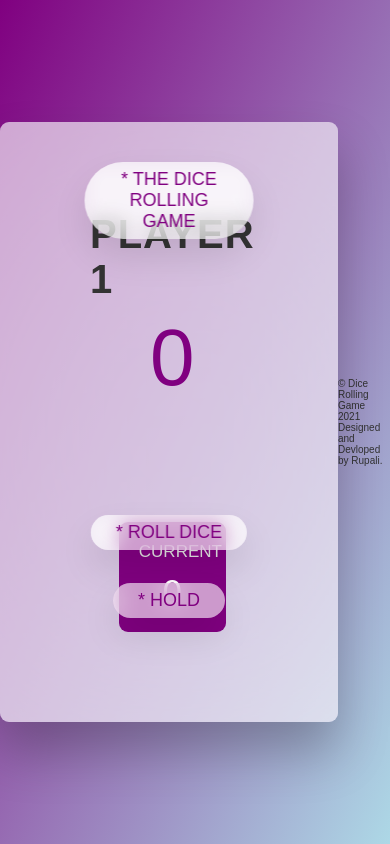
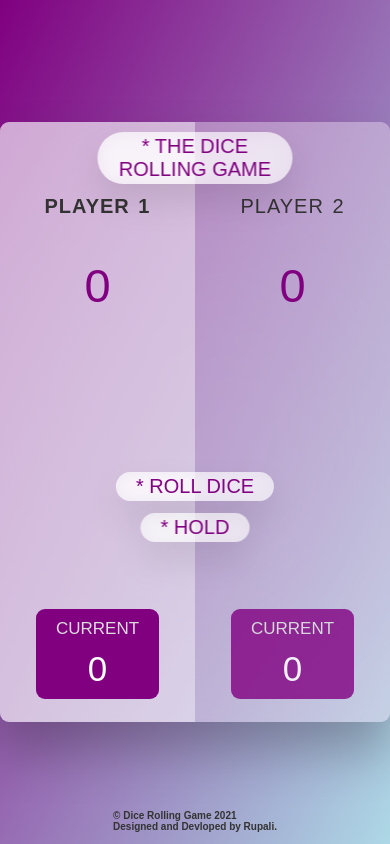
Before and after one commit to rupali-codes/dice-rolling-game, a plain HTML site: page index.html in a window 390 px wide. Drawn offline with Linux system fonts and the light colour scheme.

Commit message:
Update style.css

```diff
--- a/style.css
+++ b/style.css
@@ -166,3 +166,113 @@ main {
   font-weight: 700;
   color: purple;
 }
+footer{
+  position: fixed;
+  top: 96%;
+  font-weight: bold;
+}
+/*******************  MEDIA QUERY   *********************/
+@media (min-width: 300px) and (max-width: 800px){
+  main {
+    position: relative;
+    width: 40rem;
+    height: 60rem;
+    background-color: rgba(255, 255, 255, 0.35);
+    backdrop-filter: blur(200px);
+    filter: blur();
+    box-shadow: 0 3rem 5rem rgba(0, 0, 0, 0.25);
+    border-radius: 9px;
+    overflow: hidden;
+    display: flex;
+}
+
+.player {
+    flex: 50%;
+    padding: .3rem;
+    display: flex;
+    flex-direction: column;
+    align-items: center;
+    transition: all 0.75s;
+}
+.name {
+  position: relative;
+  font-size: 20px;
+  text-transform: uppercase;
+  letter-spacing: 1px;
+  word-spacing: 2px;
+  font-weight: 300;
+  top: 7rem;
+}
+
+.score {
+  font-size: 47px;
+  font-weight: 300;
+  color: purple;
+  margin-bottom: auto;
+  margin-top: 100px;
+}
+.btn {
+  position: absolute;
+  left: 50%;
+  font-size: 20px;
+  text-transform: uppercase;
+  cursor: pointer;
+  font-weight: 400;
+  transition: all 0.2s;
+
+  background-color: white;
+  background-color: rgba(255, 255, 255, 0.6);
+  backdrop-filter: blur(10px);
+
+  padding: 0.3rem 2rem;
+  border-radius: 50rem;
+  box-shadow: 0 1.75rem 3.5rem rgba(0, 0, 0, 0.1);
+}
+
+.btn::first-letter {
+  font-size: 1rem;
+  display: inline-block;
+  margin-right: 0.7rem;
+}
+
+.btn--new {
+  top: 1rem;
+}
+.btn--roll {
+  top: 35rem;
+}
+.btn--hold {
+  top: 39.1rem;
+}
+.dice {
+  position: absolute;
+  left: 50%;
+  top: 22.5rem;
+  transform: translateX(-50%);
+  height: 10rem;
+  box-shadow: 0 2rem 5rem rgba(0, 0, 0, 0.2);
+}
+.current {
+  background-color: purple;
+  opacity: 0.8;
+  border-radius: 9px;
+  color: #fff;
+  width: 65%;
+  padding: 1rem;
+  text-align: center;
+  transition: all 0.75s;
+  margin-bottom: 20px;
+}
+
+.current-label {
+  text-transform: uppercase;
+  margin-bottom: 1rem;
+  font-size: 1.7rem;
+  color: #ddd;
+}
+
+.current-score {
+  font-size: 3.5rem;
+}
+
+}
```
